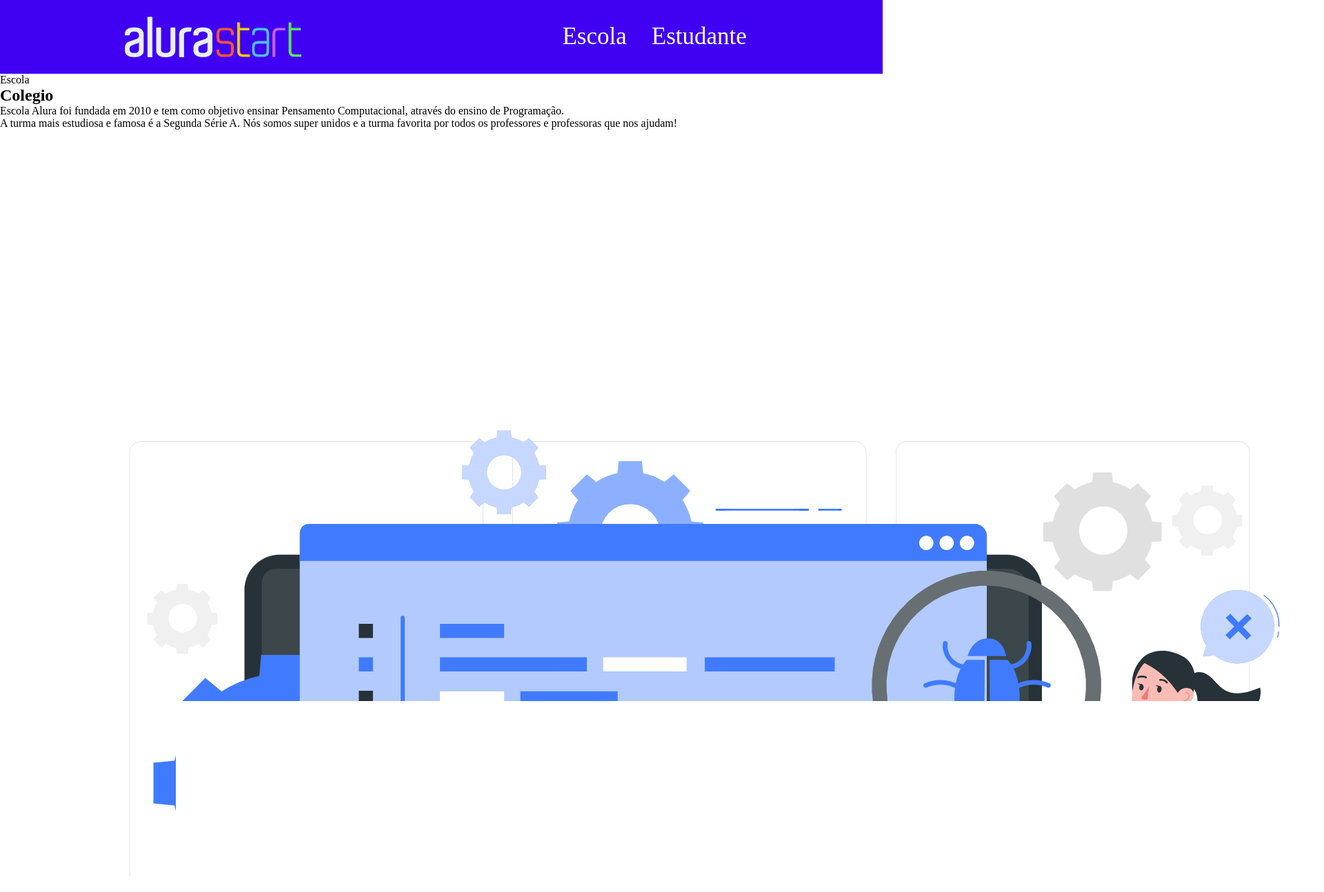
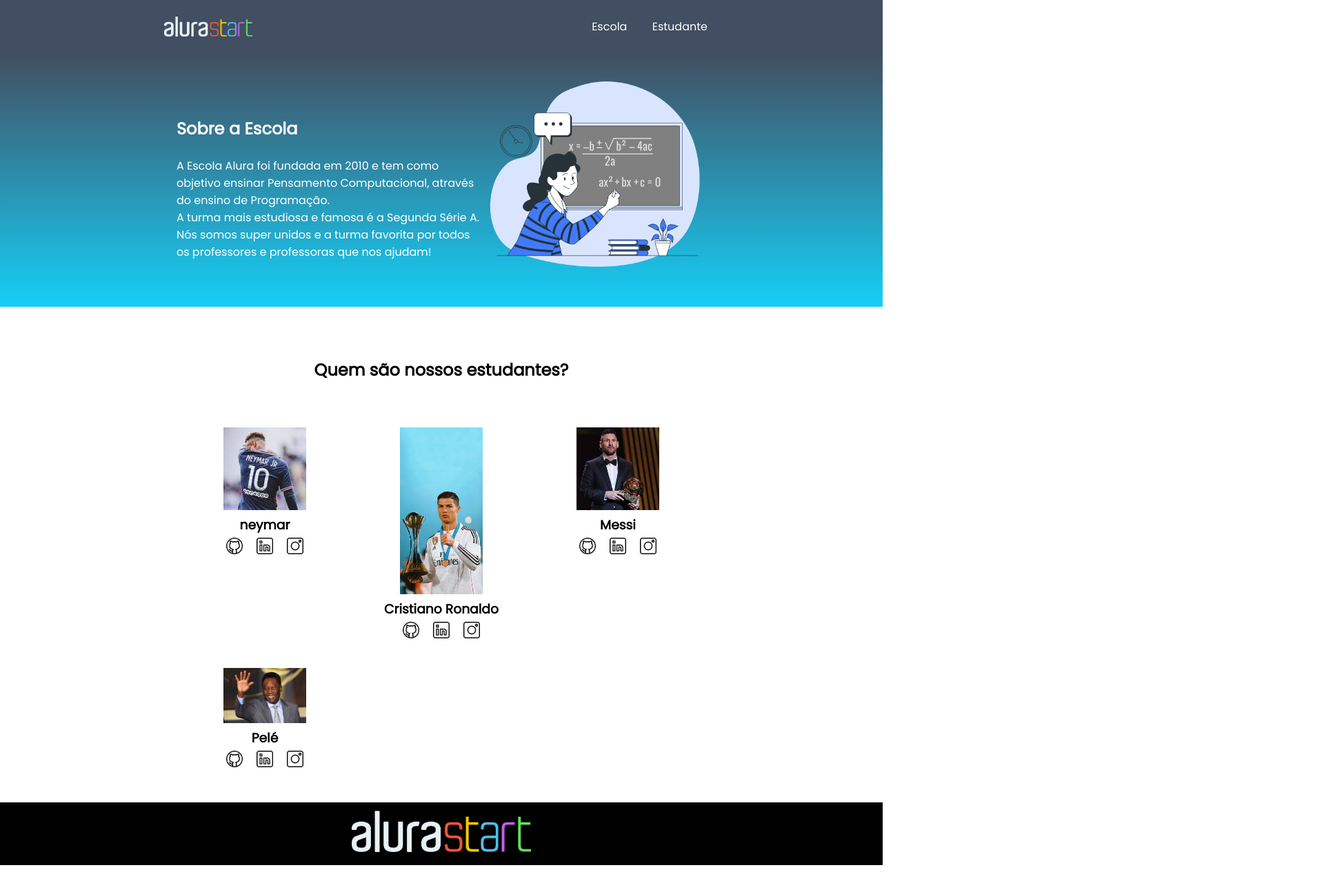
Before and after one commit to KauanMarcos/projeto-escola-dia-18-03, a plain HTML site: page index.html in a window 1280 px wide. Shown: the top 1294 px of the page at 69% size, 1920 px wide, since content can reach past the window. After the commit the page ends 1255 px from the top, so only its background shows below. Drawn offline with Linux system fonts and the light colour scheme.

Commit message:
Add files via upload

```diff
--- a/index.html
+++ b/index.html
@@ -1,26 +1,89 @@
-<html lang="pt-br">
+<!DOCTYPE html>
+<html lang="en">
+
 <head>
     <meta charset="UTF-8">
     <meta http-equiv="X-UA-Compatible" content="IE=edge">
     <meta name="viewport" content="width=device-width, initial-scale=1.0">
-    <title>Document</title>
+    <title>Equipe Alura Start</title>
     <link rel="stylesheet" href="style.css">
+    <link rel="preconnect" href="https://fonts.googleapis.com">
+    <link rel="preconnect" href="https://fonts.gstatic.com" crossorigin>
+    <link href="https://fonts.googleapis.com/css2?family=Poppins&display=swap" rel="stylesheet">
 </head>
+
 <body>
     <header class="cabecalho">
         <img class="cabecalho-imagem" src="alurastart logo.png" alt="logo da alura start">
         <ul class="cabecalho-lista">
-            <li class="cabecalho-lista-item">Escola</li>
-            <li class="cabecalho-lista-item">Estudante</li>
+            <li class="cabecalho-lista-item"><a href="#escola">Escola</a></li>
+            <li class="cabecalho-lista-item"><a href="#estudante">Estudante</a></li>
         </ul>
     </header>
-    <section> <class>Escola</class>
-        <h2>Colegio </h2>
-        <p class="escola-texto1">Escola Alura foi fundada em 2010 e tem como objetivo ensinar Pensamento Computacional, através do ensino de  Programação.</p>
-        <p class="escola-texto2">A turma mais estudiosa e famosa é a Segunda Série A. Nós somos super unidos e a turma favorita por todos os professores e professoras que nos ajudam!</p>
-        <img class="imagen aluno" src="software tester-rafiki.png " alt="area de Pensamento>
-        <section
+    <section id="escola">
+        <div class="escola-div-conteudo">
+            <h2 class="escola-titulo">Sobre a Escola</h2>
+            <p class="escola-texto-um">A Escola Alura foi fundada em 2010 e tem como objetivo ensinar Pensamento
+                Computacional, através do ensino de Programação.</p>
+            <p class="escola-texto-dois">A turma mais estudiosa e famosa é a Segunda Série A. Nós somos super unidos e a
+                turma favorita por todos os professores e professoras que nos ajudam!</p>
+        </div>
+        <img class="escola-imagem" src="Formula-bro.png" alt="imagem que representa uma professora em sala de aula">
+    </section>
 
+    <section id="estudante">
+        <h2 class="estudante-titulo">Quem são nossos estudantes?</h2>
+        <div class="estudante-todos">
+            <span></span>
+            <div class="estudante-div">
+                <img class="estudante-imagem" src="download.jpeg" alt="foto do neymar">
+                <h3 class="estudante-nome">neymar</h3>
+                <a href="https://github.com/marcelopaludetto"><img class="estudante-icone" src="github.png"
+                        alt="icone github"></a>
+                <a href="https://linkedin.com/marcelopaludetto"><img class="estudante-icone" src="linkedin.png"
+                        alt="icone linkedin"></a>
+                <a href="https://instagram.com/marcelopaludetto"><img class="estudante-icone" src="instagram.png"
+                        alt="icone instagram"></a>
+            </div>
+            <div class="estudante-div">
+                <img class="estudante-imagem" src="papaicris.jpg" alt="foto da gabi">
+                <h3 class="estudante-nome">Cristiano Ronaldo</h3>
+                <a href="https://github.com/GabrielaM-L"><img class="estudante-icone" src="github.png"
+                        alt="icone github"></a>
+                <a href="https://www.linkedin.com/in/gabriela-marcomini-de-lima/"><img class="estudante-icone"
+                        src="linkedin.png" alt="icone linkedin"></a>
+                <a href="https://www.instagram.com/gabriela_marcomini/"><img class="estudante-icone" src="instagram.png"
+                        alt="icone instagram"></a>
+            </div>
+            <div class="estudante-div">
+                <img class="estudante-imagem" src="messi.jpeg" alt="foto da messi">
+                <h3 class="estudante-nome">Messi</h3>
+                <a href="https://github.com/LizandraDuarte40"><img class="estudante-icone" src="github.png"
+                        alt="icone github"></a>
+                <a href="https://www.linkedin.com/in/lizandrarlm-duarte/"><img class="estudante-icone"
+                        src="linkedin.png" alt="icone linkedin"></a>
+                <a href="https://www.instagram.com/lizandrarlm"><img class="estudante-icone" src="instagram.png"
+                        alt="icone instagram"></a>
+            </div>
+            <span></span>
+            <span></span>
+            <div class="estudante-div">
+                <img class="estudante-imagem" src="Pelé.jpeg" alt="foto da Pelé">
+                <h3 class="estudante-nome">Pelé</h3>
+                <a href="https://github.com/JoiceAlura"><img class="estudante-icone" src="github.png"
+                        alt="icone github"></a>
+                <a href="https://www.linkedin.com/in/joicebarbaresco/"><img class="estudante-icone" src="linkedin.png"
+                        alt="icone linkedin"></a>
+                <a href="https://www.instagram.com/joicebarbaresco/"><img class="estudante-icone" src="instagram.png"
+                        alt="icone instagram"></a>
+            </div>
 
+        </div>
+    </section>
+
+    <footer class="rodape">
+        <img class="rodape-imagem" src="alurastart logo.png" alt="logo da alura start">
+    </footer>
 </body>
+
 </html>
--- a/style.css
+++ b/style.css
@@ -1,10 +1,12 @@
-* {
+*{
     margin: 0;
     padding: 0;
 }
-
+body {
+    font-family: 'Poppins', sans-serif;
+}
 .cabecalho {
-    background-color:#4000f1;
+    background-color: #424E61;
     color: white;
     display: flex;
     justify-content: space-around;
@@ -13,15 +15,78 @@
 }
 
 .cabecalho-imagem{
-    width: 20%;
+    width: 10%;
 }
 
 .cabecalho-lista-item{
     display: inline-block;
     margin: 0 16px;
-    font-size: 35px;
+    font-size: 16px;
 }
-.Escola{
-    background-color: #4000f1;
-    background-image: linear-gradient(#4000f1, #10ffff
+
+.cabecalho-lista-item a{
+    text-decoration: none;
+    color: white;
 }
+
+.escola-imagem{
+    width: 25%;
+}
+
+#escola{
+    background-image: linear-gradient(#424E61,#16CFF8);
+    color:white;
+    display: flex;
+    justify-content: center;
+    align-items: center;
+    padding: 24px 0;
+}
+
+.escola-div-conteudo{
+    width: 35%;
+}
+
+
+.escola-titulo{
+    padding: 24px 0;
+}
+
+#estudante{
+    padding: 24px 0;
+}
+
+
+.estudante-imagem{
+    width: 120px;
+}
+
+.estudante-icone{
+    width: 24px;
+    padding: 4px 8px;
+}
+
+.estudante-div{
+    text-align: center;
+    padding: 16px 0;
+}
+
+.estudante-titulo{
+    text-align: center;
+    padding: 50px 0;
+}
+
+.estudante-todos{
+    display: grid;
+    grid-template-columns: 20% 20% 20% 20% 20%;
+}
+
+.rodape{
+    background-color: black;
+    text-align: center;
+}
+
+.rodape-imagem{
+    height: 60px;
+    padding: 12px 0;
+
+}
```
Also changed, not shown: Formula-bro.png (added), Pelé.jpeg (added), download.jpeg (added), github.png (added), instagram.png (added), linkedin.png (added), messi.jpeg (added), papaicris.jpg (added), 1 other file.
